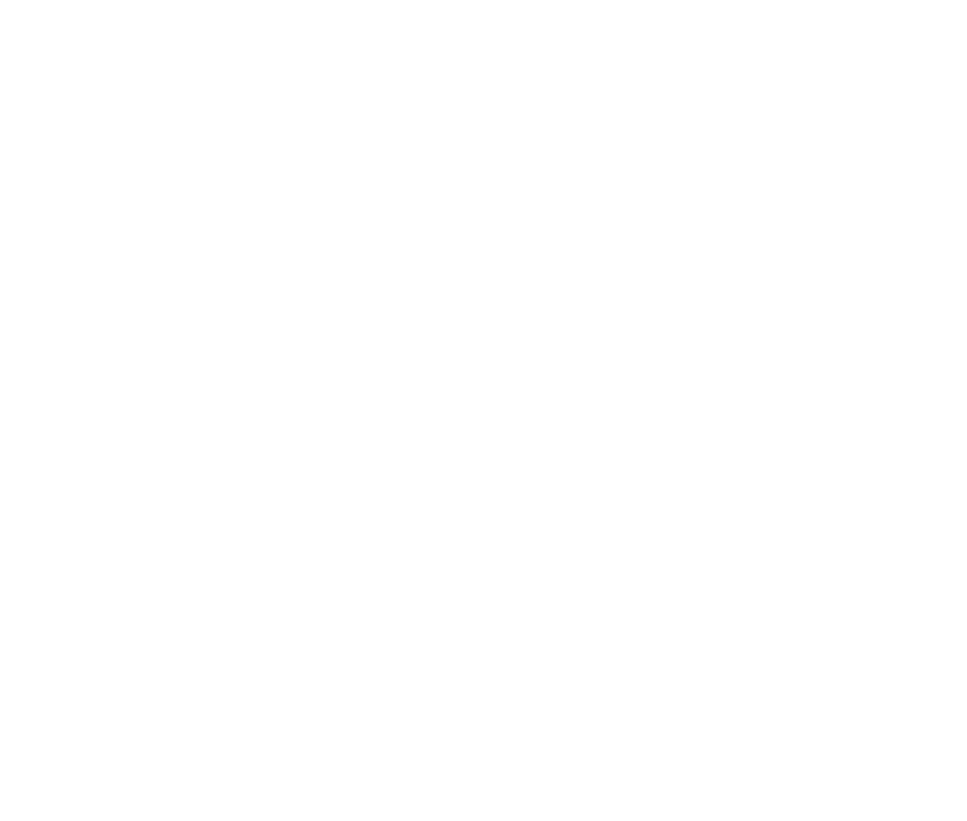
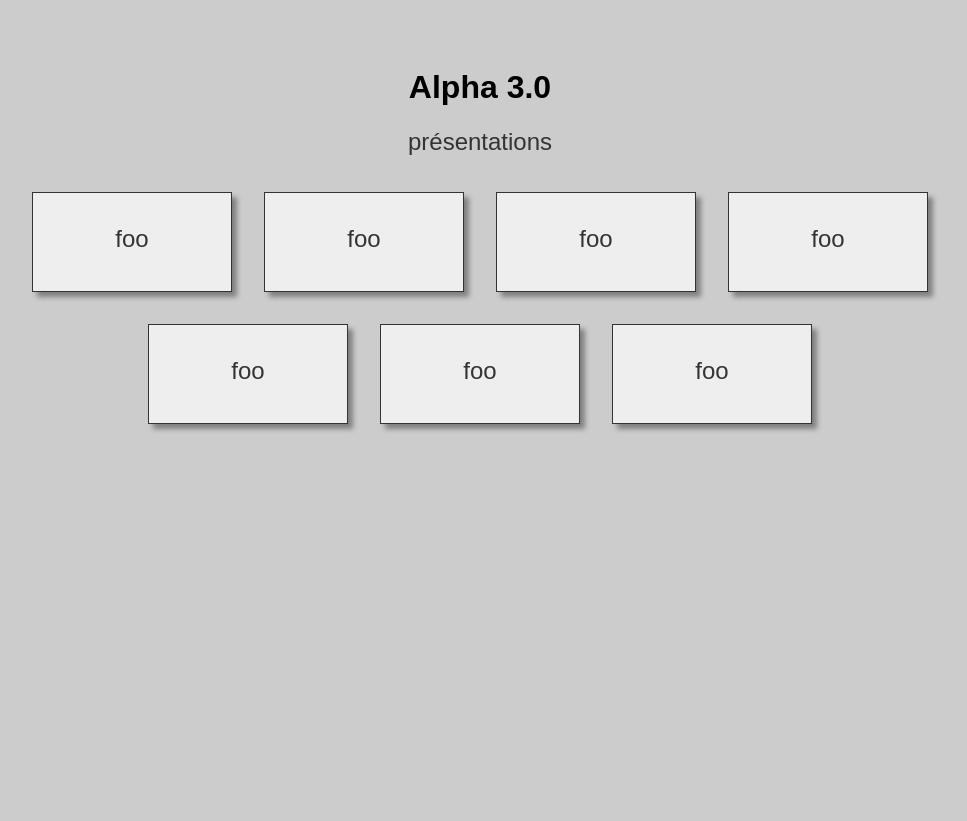
Before and after one commit to meuc/a30, a PHP site: page / in a window 1280 px wide. Before the commit the part shown is empty. Shown: the whole page, without its empty margins (160-1127 px from the left). Before the commit the page ends 800 px from the top, so only its background shows below. Run offline with PHP 8.4, Linux system fonts and the light colour scheme; style sheets or scripts are compiled from the project's sources.

Commit message:
slides layout

```diff
--- /dev/null
+++ b/css/style.css
@@ -0,0 +1,45 @@
+* {
+  -moz-box-sizing: border-box;
+  -webkit-box-sizing: border-box;
+  box-sizing: border-box; }
+
+body,
+html {
+  width: 100%;
+  height: 100%; }
+
+body {
+  margin: 0;
+  background: #ccc; }
+
+h1 {
+  text-align: center;
+  padding-top: 3rem; }
+
+h2 {
+  text-align: center;
+  color: #333;
+  padding: 0;
+  font-weight: 100; }
+
+.content {
+  width: 80%;
+  margin: 0 auto;
+  display: flex;
+  flex-wrap: wrap;
+  justify-content: center; }
+  .content .item {
+    width: 200px;
+    height: 100px;
+    margin: 1rem;
+    border: 1px solid #333;
+    text-align: center;
+    padding: 2rem 1rem;
+    box-shadow: 5px 5px 5px gray;
+    background: #eee;
+    text-decoration: none;
+    color: #333;
+    font-size: 1.5rem;
+    font-family: sans-serif; }
+
+/*# sourceMappingURL=style.css.map */
--- a/css/style.scss
+++ b/css/style.scss
@@ -12,4 +12,41 @@
 
 body {
 	margin: 0;
+	background: #ccc;
 }
+
+h1 {
+	text-align: center;
+	padding-top: 3rem;
+}
+h2 {
+	text-align: center;
+	color: #333;
+	padding: 0;
+	font-weight: 100;
+}
+
+.content {
+	width: 80%;
+	margin: 0 auto;
+	display: flex;
+	flex-wrap: wrap;
+	justify-content: center;
+
+//	border: 1px solid green;
+
+	.item {
+			width: 200px;
+			height: 100px;
+			margin: 1rem;
+			border: 1px solid #333;
+			text-align: center;
+			padding: 2rem 1rem;
+			box-shadow: 5px 5px 5px gray;
+			background: #eee;
+			text-decoration: none;
+			color: #333;
+			font-size: 1.5rem;
+			font-family: sans-serif;
+		}
+}
--- a/index.html
+++ b/index.html
@@ -8,10 +8,29 @@
 		<link rel="shortcut icon" href="favicon.ico" />
 		<link rel="stylesheet" href="css/normalize.css">
 		<link rel="stylesheet" href="css/style.css">
-		<title>TITLE</title>
+		<title>A30 Slides</title>
 	</head>
 
 	<body>
+
+
+
+		<h1>Alpha 3.0</h1>
+		<h2>présentations</h2>
+
+
+		<div class="content">
+				<!-- <a href="/slides/test.png" class="item">foo</a> -->
+				<a href="https://ichef.bbci.co.uk/news/660/cpsprodpb/37B5/production/_89716241_thinkstockphotos-523060154.jpg" target="_blank" class="item">foo</a>
+				<a href="https://ichef.bbci.co.uk/news/660/cpsprodpb/37B5/production/_89716241_thinkstockphotos-523060154.jpg" target="_blank" class="item">foo</a>
+				<a href="https://ichef.bbci.co.uk/news/660/cpsprodpb/37B5/production/_89716241_thinkstockphotos-523060154.jpg" target="_blank" class="item">foo</a>
+				<a href="https://ichef.bbci.co.uk/news/660/cpsprodpb/37B5/production/_89716241_thinkstockphotos-523060154.jpg" target="_blank" class="item">foo</a>
+				<a href="https://ichef.bbci.co.uk/news/660/cpsprodpb/37B5/production/_89716241_thinkstockphotos-523060154.jpg" target="_blank" class="item">foo</a>
+				<a href="https://ichef.bbci.co.uk/news/660/cpsprodpb/37B5/production/_89716241_thinkstockphotos-523060154.jpg" target="_blank" class="item">foo</a>
+				<a href="https://ichef.bbci.co.uk/news/660/cpsprodpb/37B5/production/_89716241_thinkstockphotos-523060154.jpg" target="_blank" class="item">foo</a>
+		</div>
+
+
 
 		<script src="js/maxibear.js"></script>
 		<script src="js/jquery-2.1.1.min.js"></script>
```
Also changed, not shown: 1 other file.
